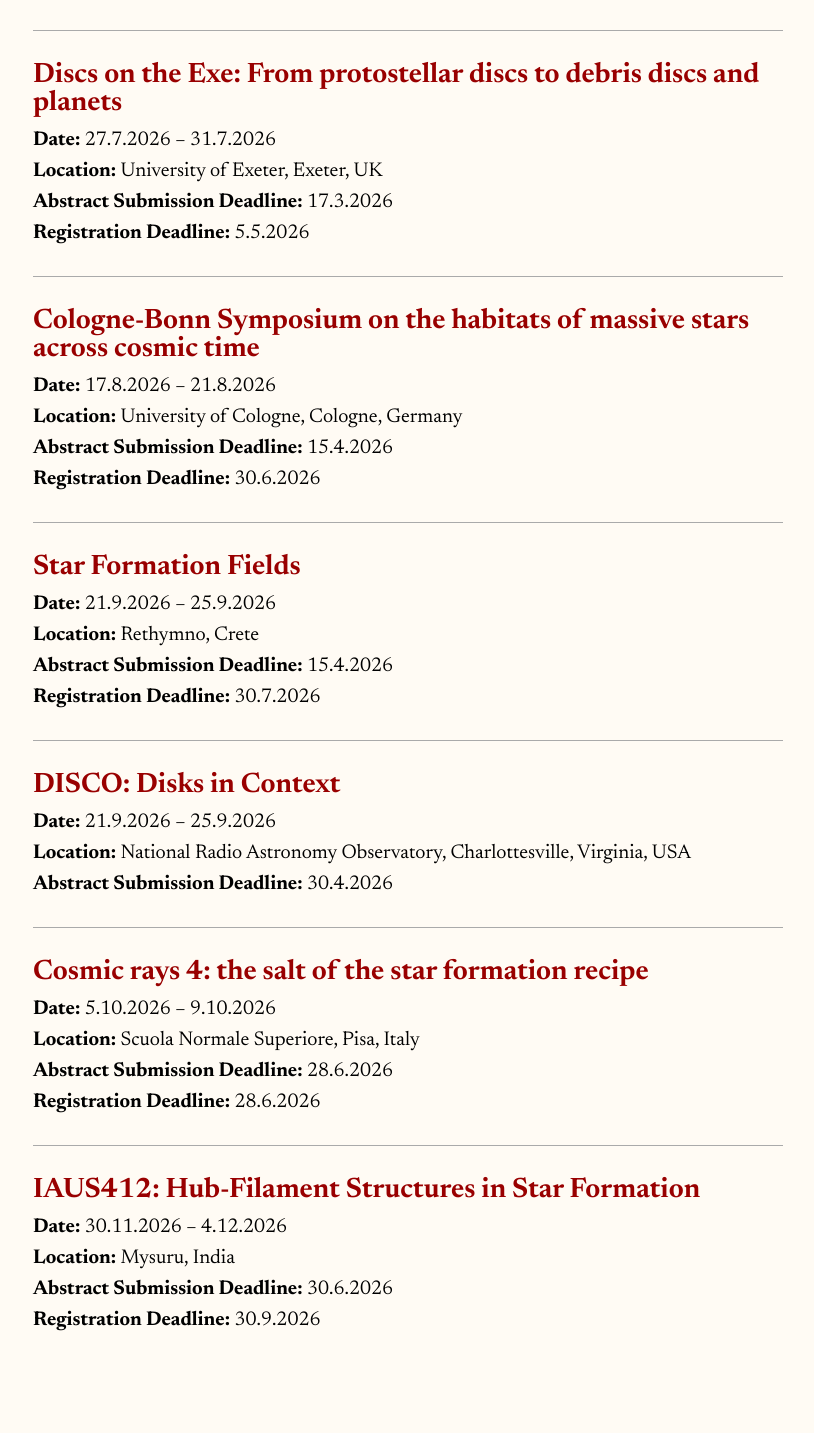
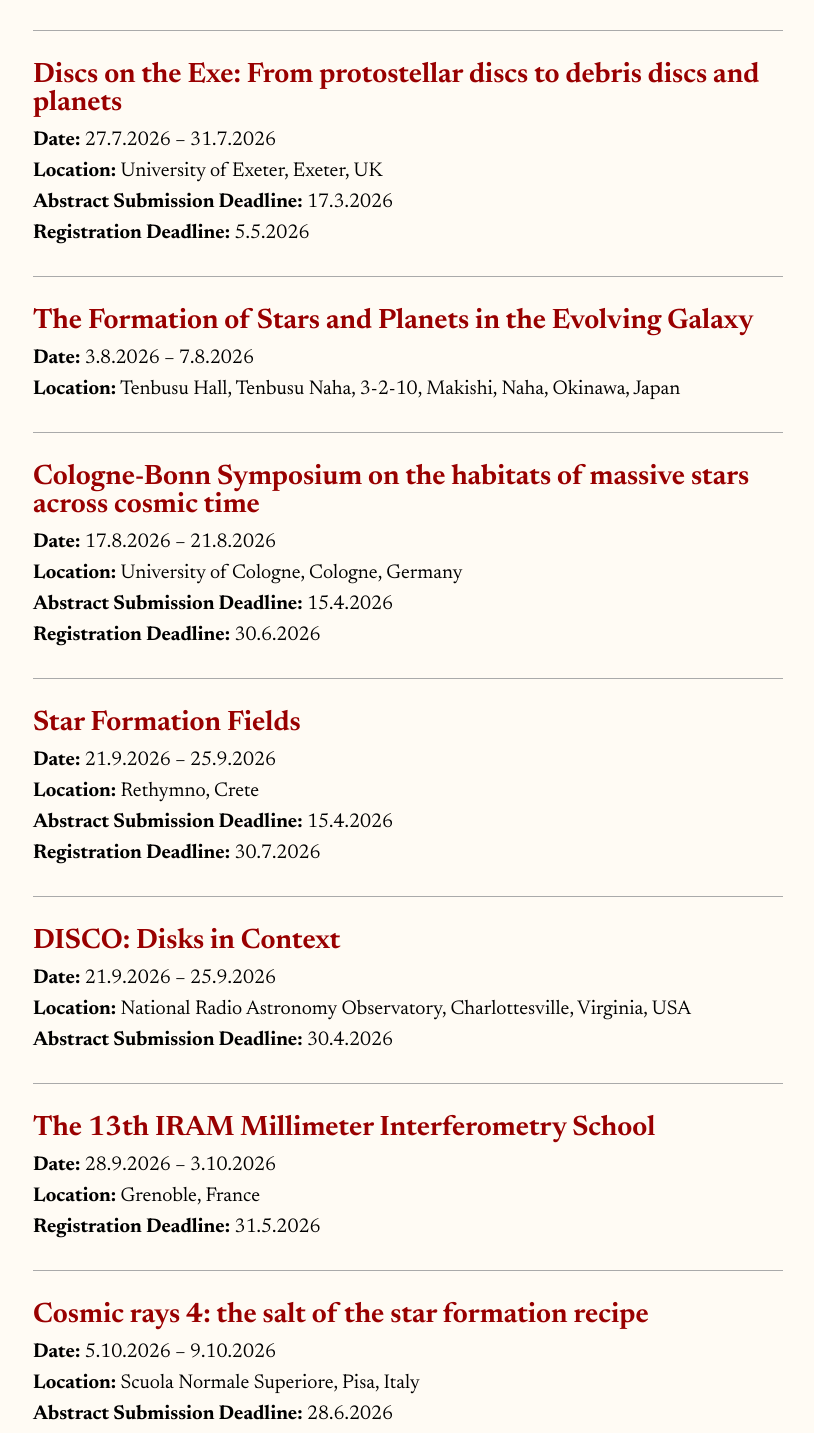
Before and after one commit to starformationnews/website, a SvelteKit app: page /meetings in a window 1280 px wide. Shown: the part 1973-3406 px from the top of the page, without its empty margins (232-1046 px from the left). Built offline with nearby package versions, Linux system fonts and the light colour scheme.

Commit message:
Updated meetings

```diff
--- a/src/routes/meetings/Meetings.svelte
+++ b/src/routes/meetings/Meetings.svelte
@@ -56,6 +56,10 @@
 <p><strong>Abstract Submission Deadline:</strong> 17.3.2026</p>
 <p><strong>Registration Deadline:</strong> 5.5.2026</p>
 
+<h3> <a href="https://ppvii.org/spg2026/" target="_blank">The Formation of Stars and Planets in the Evolving Galaxy</a> </h3>
+<p><strong>Date:</strong> 3.8.2026 – 7.8.2026</p>
+<p><strong>Location:</strong> Tenbusu Hall, Tenbusu Naha, 3-2-10, Makishi, Naha, Okinawa, Japan</p>
+
 <h3> <a href="https://sfb1601.astro.uni-koeln.de/symposium2026/" target="_blank">Cologne-Bonn Symposium on the habitats of massive stars across cosmic time</a> </h3>
 <p><strong>Date:</strong> 17.8.2026 – 21.8.2026 </p>
 <p><strong>Location:</strong> University of Cologne, Cologne, Germany</p>
@@ -73,6 +77,11 @@
 <p><strong>Date:</strong> 21.9.2026 – 25.9.2026</p>
 <p><strong>Location:</strong> National Radio Astronomy Observatory, Charlottesville, Virginia, USA </p>
 <p><strong>Abstract Submission Deadline:</strong> 30.4.2026</p>
+
+<h3> <a href="https://iram-institute.org/science-portal/events/interferometry-school/13th-iram-interferometry-school-2026/" target="_blank">The 13th IRAM Millimeter Interferometry School</a> </h3>
+<p><strong>Date:</strong> 28.9.2026 – 3.10.2026 </p>
+<p><strong>Location:</strong> Grenoble, France</p>
+<p><strong>Registration Deadline:</strong> 31.5.2026</p>
 
 <h3> <a href="https://sites.google.com/view/cosmic-rays-4" target="_blank">Cosmic rays 4: the salt of the star formation recipe</a> </h3>
 <p><strong>Date:</strong> 5.10.2026 – 9.10.2026</p>
```
